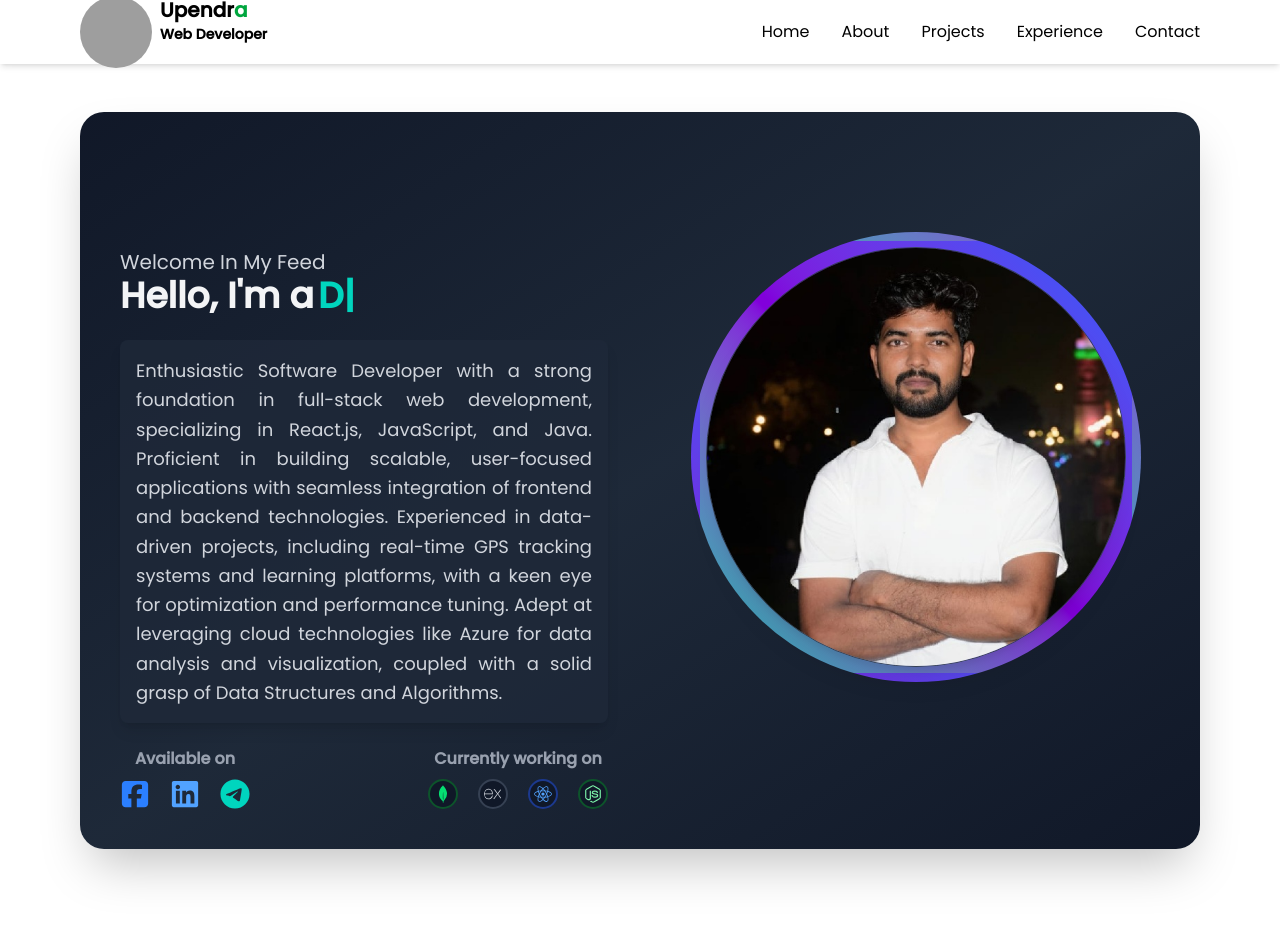
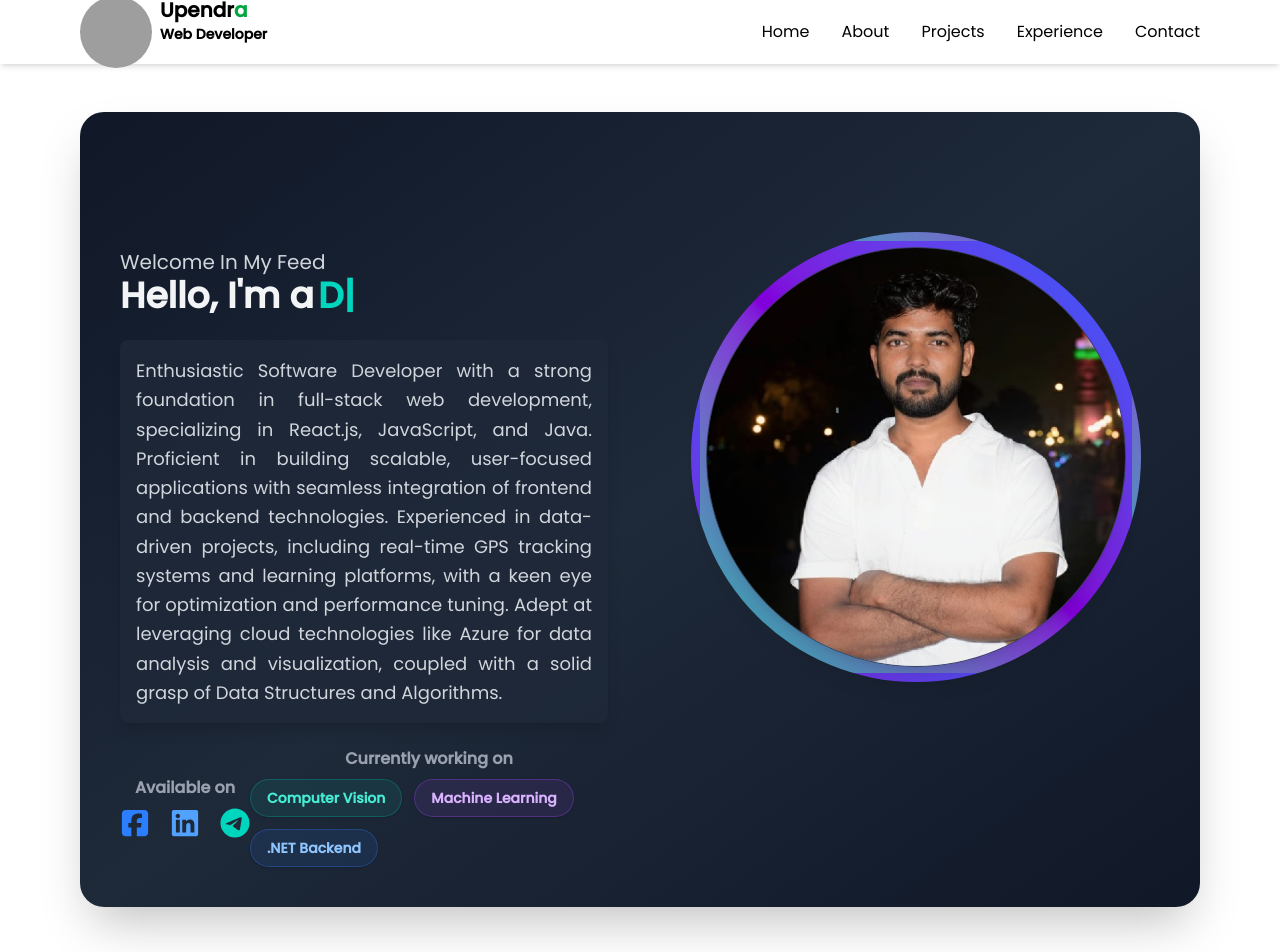
Before and after one commit to upendra100279/My-Portfolio, a React (Vite) app in the folder My_Portfolio/: page / in a window 1280 px wide. Shown: the top 952 px of the page. Built offline with nearby package versions, Linux system fonts and the light colour scheme; grey boxes are pictures that could not be loaded.

Commit message:
Update Home component with latest areas of focus

```diff
--- a/My_Portfolio/src/components/Home.jsx
+++ b/My_Portfolio/src/components/Home.jsx
@@ -84,11 +84,16 @@ function Home() {
                 {/* Technologies */}
                 <div className="space-y-2">
                   <h1 className="font-bold text-center text-gray-400">Currently working on</h1>
-                  <div className="flex space-x-5">
-                    <SiMongodb className="text-3xl text-green-400 hover:text-green-300 hover:scale-110 transition-transform duration-200 rounded-full border-[2px] border-green-900 p-1 cursor-pointer bg-gray-900" />
-                    <SiExpress className="text-3xl text-gray-300 hover:text-white hover:scale-110 transition-transform duration-200 rounded-full border-[2px] border-gray-700 p-1 cursor-pointer bg-gray-900" />
-                    <FaReact className="text-3xl text-blue-400 hover:text-blue-300 hover:scale-110 transition-transform duration-200 rounded-full border-[2px] border-blue-900 p-1 cursor-pointer bg-gray-900" />
-                    <FaNodeJs className="text-3xl text-green-300 hover:text-green-200 hover:scale-110 transition-transform duration-200 rounded-full border-[2px] border-green-900 p-1 cursor-pointer bg-gray-900" />
+                  <div className="flex flex-wrap justify-center md:justify-start gap-3">
+                    <span className="px-4 py-2 rounded-full border border-teal-500/30 bg-teal-500/10 text-teal-300 text-sm font-semibold shadow-sm hover:bg-teal-500/20 transition-colors">
+                      Computer Vision
+                    </span>
+                    <span className="px-4 py-2 rounded-full border border-purple-500/30 bg-purple-500/10 text-purple-300 text-sm font-semibold shadow-sm hover:bg-purple-500/20 transition-colors">
+                      Machine Learning
+                    </span>
+                    <span className="px-4 py-2 rounded-full border border-blue-500/30 bg-blue-500/10 text-blue-300 text-sm font-semibold shadow-sm hover:bg-blue-500/20 transition-colors">
+                      .NET Backend
+                    </span>
                   </div>
                 </div>
               </div>
```
